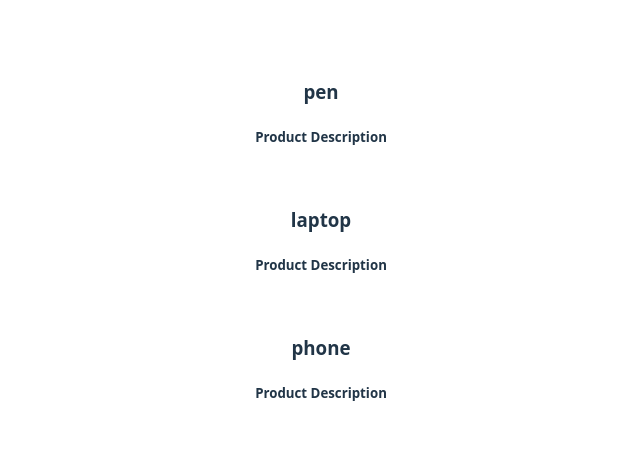
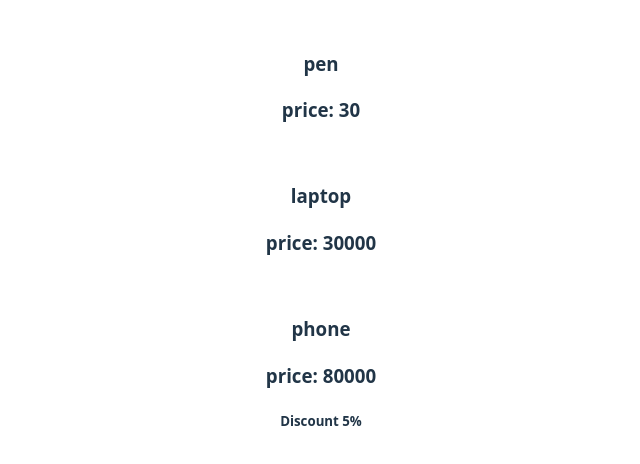
Before and after one commit to akshaydarekar5252/React, a React (Vite) app: page / in a window 1280 px wide. Shown: the part 150-614 px from the top of the page, without its empty margins (319-959 px from the left). Built offline with nearby package versions, Linux system fonts and the light colour scheme.

Commit message:
conditionals

```diff
--- a/package.json
+++ b/package.json
@@ -7,7 +7,8 @@
     "dev": "vite",
     "build": "vite build",
     "lint": "eslint .",
-    "preview": "vite preview"
+    "preview": "vite preview",
+    "start": "npm run dev"
   },
   "dependencies": {
     "react": "^19.1.0",
--- a/src/Product.jsx
+++ b/src/Product.jsx
@@ -1,10 +1,13 @@
 import "./Product.css";
 
-function Product({title}) {
+function Product({ title, price, features }) {
+    // const list = feature.map((feature) => <li>{feature}</li>);
+    let isDiscount = price>30000 ? "Discount 5%" : ""
     return (
         <div className="Product">
             <h3>{title}</h3>
-            <h5>Product Description</h5>
+            <h3>price: {price}</h3>
+            <h5>{isDiscount}</h5>
         </div>
     );
 }
--- a/src/ProductTab.jsx
+++ b/src/ProductTab.jsx
@@ -1,11 +1,12 @@
 import Product from "./Product.jsx";
 
 function ProductTab() {
+  // let option1 = ["hello", "good morning", "hey hii"];
   return (
     <div>
-      <Product title="pen"/>
-      <Product title="laptop"/>
-      <Product title="phone"/>
+      <Product title="pen" price={30}/>
+      <Product title="laptop" price={30000} />
+      <Product title="phone" price={80000} />
     </div>
   );
 }
```
